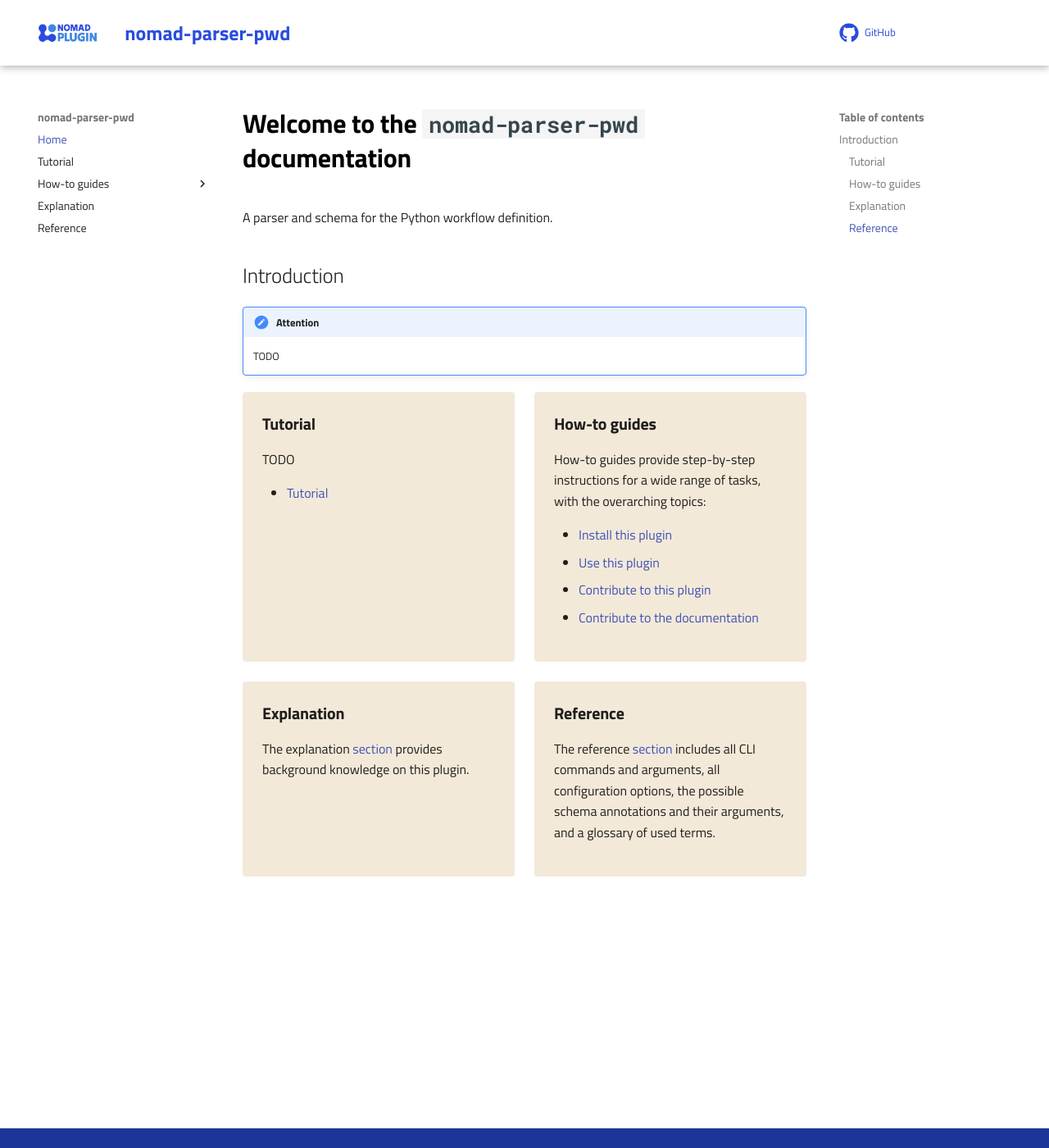
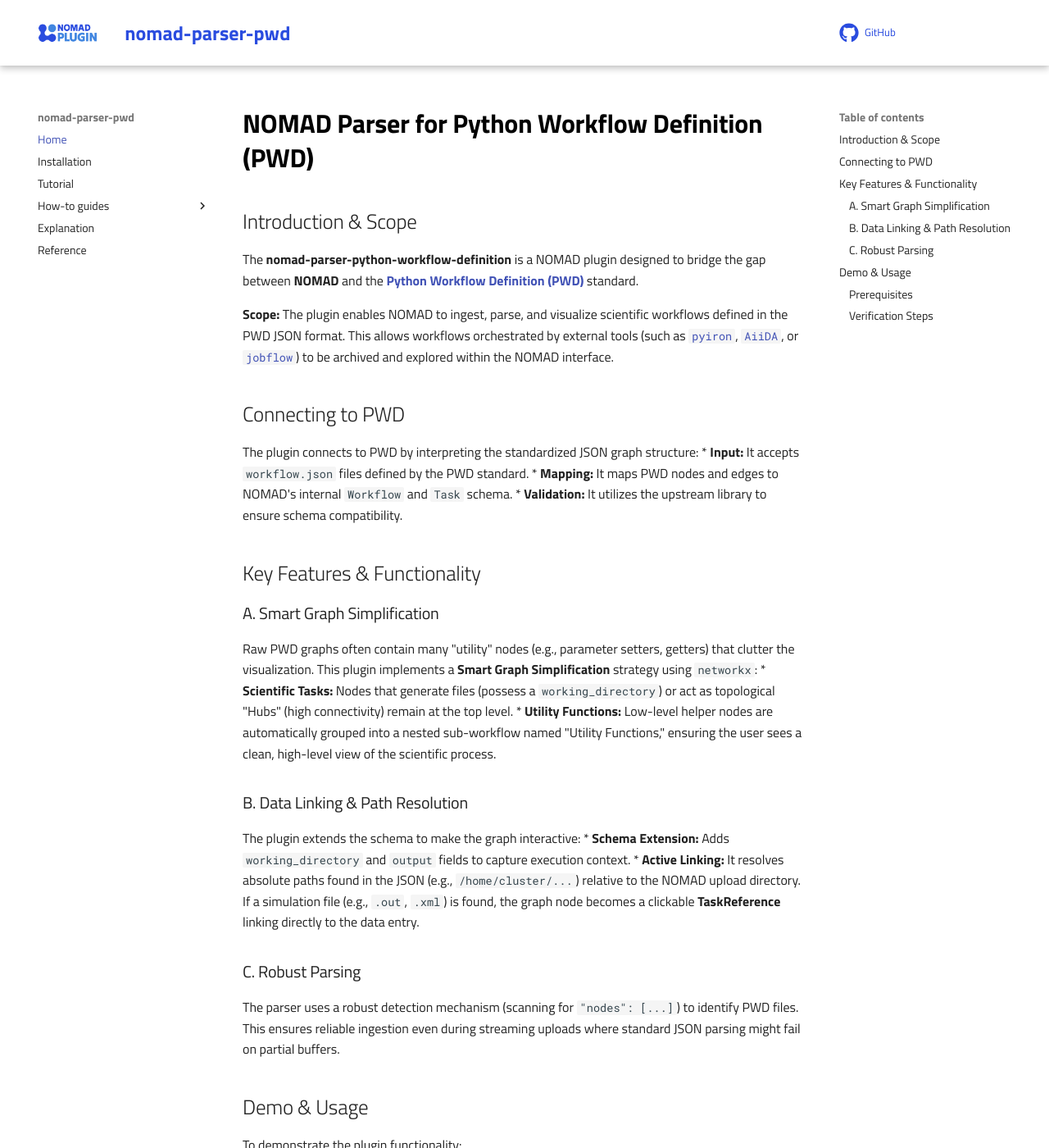
Before and after one commit to FAIRmat-NFDI/nomad-parser-python-workflow-definition, an MkDocs documentation site: the page built from docs/index.md, in a window 1280 px wide and 1400 px high. Shown: the whole window at 82% size. Built offline with MkDocs 1.6.1 and Material for MkDocs 9.7.7, drawn with Linux system fonts in a browser that asks for light colours; comment, search, counter and statistics services are not loaded; some of the changed text lies outside the part shown.

Commit message:
docs: split documentation into index and installation pages per review

```diff
--- a/docs/index.md
+++ b/docs/index.md
@@ -1,48 +1,44 @@
-# Welcome to the `nomad-parser-pwd` documentation
+# NOMAD Parser for Python Workflow Definition (PWD)
 
-A parser and schema for the Python workflow definition.
+## Introduction & Scope
+The **nomad-parser-python-workflow-definition** is a NOMAD plugin designed to bridge the gap between **NOMAD** and the [**Python Workflow Definition (PWD)**](https://github.com/pythonworkflow/python-workflow-definition) standard.
 
-## Introduction
+**Scope:** The plugin enables NOMAD to ingest, parse, and visualize scientific workflows defined in the PWD JSON format. This allows workflows orchestrated by external tools (such as [`pyiron`](https://github.com/pyiron/pyiron), [`AiiDA`](https://github.com/aiidateam/aiida-core), or [`jobflow`](https://github.com/materialsproject/jobflow)) to be archived and explored within the NOMAD interface.
 
-!!! note "Attention"
-    TODO
+## Connecting to PWD
+The plugin connects to PWD by interpreting the standardized JSON graph structure:
+* **Input:** It accepts `workflow.json` files defined by the PWD standard.
+* **Mapping:** It maps PWD nodes and edges to NOMAD's internal `Workflow` and `Task` schema.
+* **Validation:** It utilizes the upstream library to ensure schema compatibility.
 
-<div markdown="block" class="home-grid">
-<div markdown="block">
+## Key Features & Functionality
 
-### Tutorial
+### A. Smart Graph Simplification
+Raw PWD graphs often contain many "utility" nodes (e.g., parameter setters, getters) that clutter the visualization. This plugin implements a **Smart Graph Simplification** strategy using `networkx`:
+* **Scientific Tasks:** Nodes that generate files (possess a `working_directory`) or act as topological "Hubs" (high connectivity) remain at the top level.
+* **Utility Functions:** Low-level helper nodes are automatically grouped into a nested sub-workflow named "Utility Functions," ensuring the user sees a clean, high-level view of the scientific process.
 
-TODO
+### B. Data Linking & Path Resolution
+The plugin extends the schema to make the graph interactive:
+* **Schema Extension:** Adds `working_directory` and `output` fields to capture execution context.
+* **Active Linking:** It resolves absolute paths found in the JSON (e.g., `/home/cluster/...`) relative to the NOMAD upload directory. If a simulation file (e.g., `.out`, `.xml`) is found, the graph node becomes a clickable **TaskReference** linking directly to the data entry.
 
-- [Tutorial](tutorial/tutorial.md)
+### C. Robust Parsing
+The parser uses a robust detection mechanism (scanning for `"nodes": [...]`) to identify PWD files. This ensures reliable ingestion even during streaming uploads where standard JSON parsing might fail on partial buffers.
 
-</div>
-<div markdown="block">
+## Demo & Usage
 
-### How-to guides
+To demonstrate the plugin functionality:
 
-How-to guides provide step-by-step instructions for a wide range of tasks, with the overarching topics:
+### Prerequisites
+A valid upload must contain the following "Companion Files":
+* `workflow.json` (The graph structure)
+* `workflow.py` (The Python script definition)
+* `environment.yaml` (Dependency definition)
 
-- [Install this plugin](how_to/install_this_plugin.md)
-- [Use this plugin](how_to/use_this_plugin.md)
-- [Contribute to this plugin](how_to/contribute_to_this_plugin.md)
-- [Contribute to the documentation](how_to/contribute_to_the_documentation.md)
-
-</div>
-
-<div markdown="block">
-
-### Explanation
-
-The explanation [section](explanation/explanation.md) provides background knowledge on this plugin.
-
-</div>
-<div markdown="block">
-
-### Reference
-
-The reference [section](reference/references.md) includes all CLI commands and arguments, all configuration options,
-the possible schema annotations and their arguments, and a glossary of used terms.
-
-</div>
-</div>
+### Verification Steps
+1.  **Start the GUI:** Run your local NOMAD instance and navigate to the UI.
+2.  **Upload:** Create a new upload and drop the example files (e.g., files in `tests/data/data_export/`).
+3.  **Visual Verification:**
+    * **Graph View:** Open the Workflow entry. You should see a simplified graph where utility nodes are hidden.
+    * **Data Links:** Click on a compute node. If the `working_directory` contains output files, NOMAD will navigate you to that specific file entry.
--- a/mkdocs.yml
+++ b/mkdocs.yml
@@ -7,6 +7,7 @@
 
 nav:
   - Home: index.md
+  - Installation: installation.md
   - Tutorial: tutorial/tutorial.md
   - How-to guides:
       - Install this Plugin: how_to/install_this_plugin.md
```
Also changed, not shown: docs/installation.md (added, +34 -0 lines).
